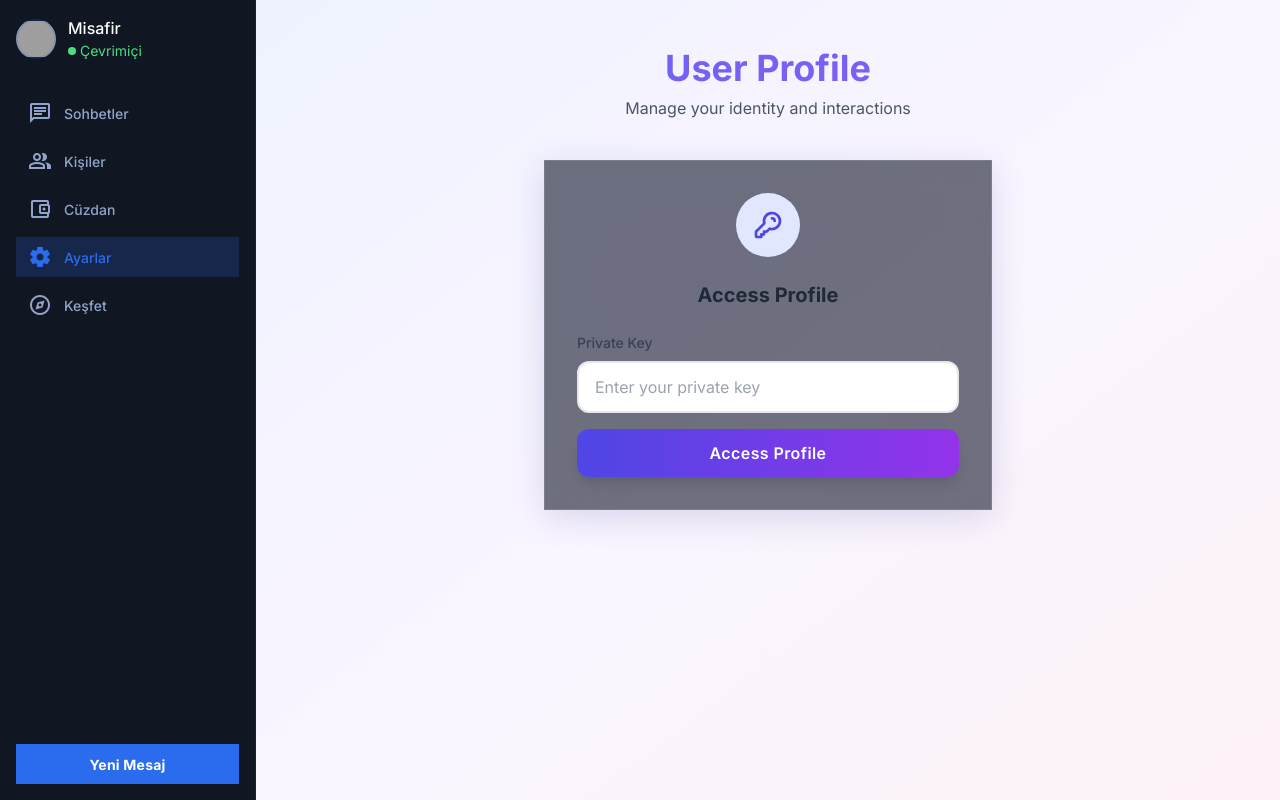
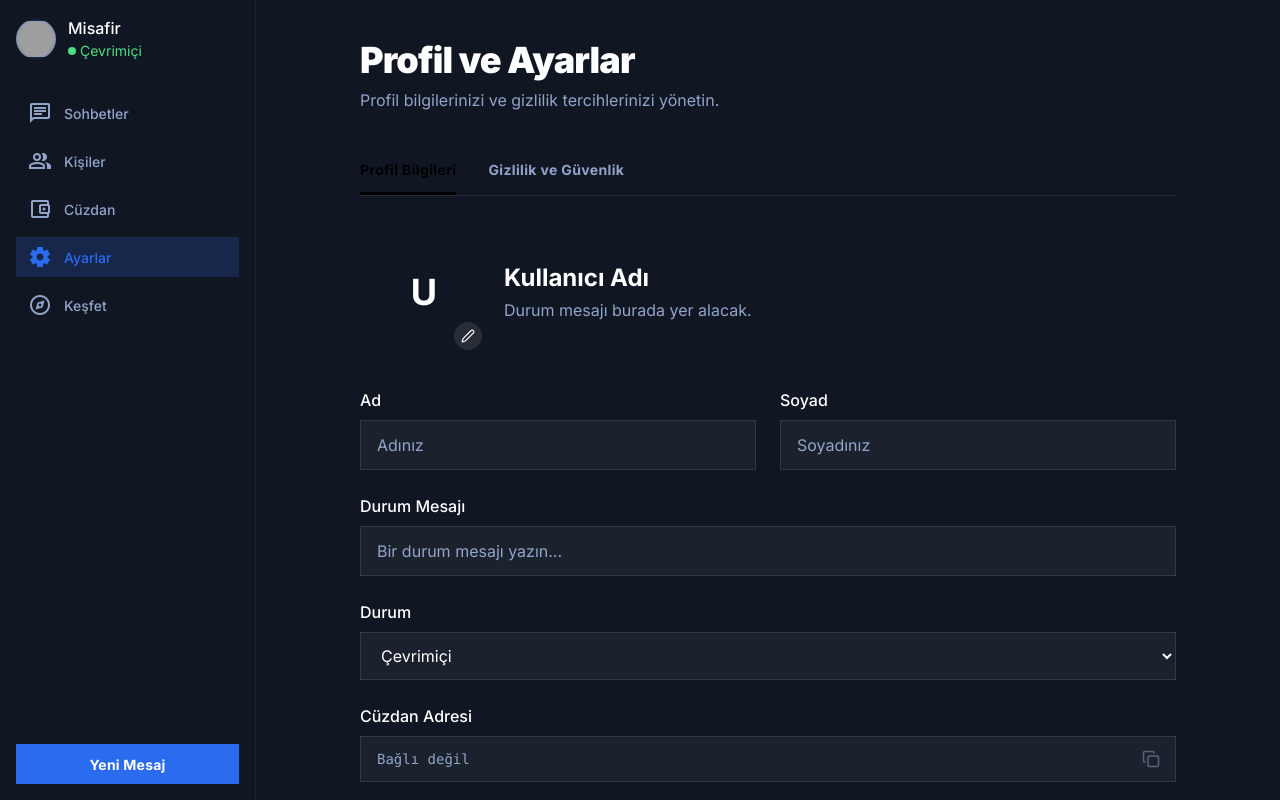
Before and after one commit to LodosLawson/blockchain-messenger, a Next.js app in the folder frontend/: page /profile in a window 1280 px wide. Built offline with nearby package versions, Linux system fonts and the light colour scheme; grey boxes are pictures that could not be loaded.

Commit message:
feat: Apply Stitch design system to Profile page

```diff
--- a/frontend/src/app/profile/page.tsx
+++ b/frontend/src/app/profile/page.tsx
@@ -1,167 +1,185 @@
 "use client";
-import { useState } from 'react';
-import axios from 'axios';
-import { signTransaction, getPublicFromPrivate } from '../../utils/crypto';
-import { API_URL } from '../../config';
+import React, { useState } from 'react';
+import { useWallet } from '../../context/WalletContext';
+import { Copy, Check, Edit2 } from 'lucide-react';
 
 export default function ProfilePage() {
-    const [privateKey, setPrivateKey] = useState('');
-    const [myAddress, setMyAddress] = useState('');
-    const [targetAddress, setTargetAddress] = useState('');
-    const [amount, setAmount] = useState('');
-    const [status, setStatus] = useState('');
-    const [loading, setLoading] = useState(false);
+    const { address, nickname, isConnected } = useWallet();
+    const [activeTab, setActiveTab] = useState('profile');
+    const [firstName, setFirstName] = useState('');
+    const [lastName, setLastName] = useState('');
+    const [bio, setBio] = useState('');
+    const [status, setStatus] = useState('online');
+    const [copied, setCopied] = useState(false);
 
-    const handleLogin = () => {
-        const pub = getPublicFromPrivate(privateKey);
-        if (pub) {
-            setMyAddress(pub);
-        } else {
-            alert('Invalid Private Key');
+    const handleCopyAddress = () => {
+        if (address) {
+            navigator.clipboard.writeText(address);
+            setCopied(true);
+            setTimeout(() => setCopied(false), 2000);
         }
     };
 
-    const sendGift = async () => {
-        if (!myAddress) return;
-        setLoading(true);
-        setStatus('Sending gift...');
-
-        try {
-            const signature = signTransaction(privateKey, amount, targetAddress);
-
-            await axios.post(`${API_URL}/transaction/broadcast`, {
-                amount,
-                sender: myAddress,
-                recipient: targetAddress,
-                signature
-            });
-
-            setStatus('Gift sent successfully!');
-            setAmount('');
-        } catch (error) {
-            console.error(error);
-            setStatus('Failed to send gift.');
-        } finally {
-            setLoading(false);
-        }
+    const handleSave = () => {
+        alert('Profil kaydedildi!');
     };
 
     return (
-        <div className="min-h-screen bg-gradient-to-br from-indigo-50 via-purple-50 to-pink-50 dark:from-gray-900 dark:via-purple-900 dark:to-indigo-900 py-12 px-4 sm:px-6 lg:px-8">
-            <div className="max-w-3xl mx-auto animate-fade-in-up">
-                <div className="text-center mb-10">
-                    <h1 className="text-4xl font-bold gradient-text-primary mb-2">User Profile</h1>
-                    <p className="text-gray-600 dark:text-gray-300">Manage your identity and interactions</p>
+        <div className="min-h-screen bg-background-dark">
+            <div className="mx-auto max-w-4xl p-6 lg:p-10">
+                <div className="mb-8">
+                    <h1 className="text-4xl font-black text-white tracking-tight mb-2">
+                        Profil ve Ayarlar
+                    </h1>
+                    <p className="text-muted-dark text-base">
+                        Profil bilgilerinizi ve gizlilik tercihlerinizi yönetin.
+                    </p>
                 </div>
 
-                {!myAddress ? (
-                    <div className="glass-premium p-8 max-w-md mx-auto">
-                        <div className="w-16 h-16 mx-auto mb-6 bg-indigo-100 dark:bg-indigo-900/30 rounded-full flex items-center justify-center">
-                            <svg className="w-8 h-8 text-indigo-600 dark:text-indigo-400" fill="none" stroke="currentColor" viewBox="0 0 24 24">
-                                <path strokeLinecap="round" strokeLinejoin="round" strokeWidth={2} d="M15 7a2 2 0 012 2m4 0a6 6 0 01-7.743 5.743L11 17H9v2H7v2H4a1 1 0 01-1-1v-2.586a1 1 0 01.293-.707l5.964-5.964A6 6 0 1121 9z" />
-                            </svg>
-                        </div>
-                        <h2 className="text-xl font-bold text-center mb-6 text-gray-800 dark:text-white">Access Profile</h2>
-
-                        <div className="space-y-4">
-                            <div>
-                                <label className="block text-sm font-medium text-gray-700 dark:text-gray-300 mb-2">Private Key</label>
-                                <input
-                                    type="text"
-                                    value={privateKey}
-                                    onChange={(e) => setPrivateKey(e.target.value)}
-                                    className="input-premium"
-                                    placeholder="Enter your private key"
-                                />
-                            </div>
+                <div className="mb-8 border-b border-white/10">
+                    <div className="flex gap-8">
                         <button
-                                onClick={handleLogin}
-                                className="w-full btn-premium py-3 px-4 bg-gradient-to-r from-indigo-600 to-purple-600 text-white rounded-xl shadow-lg"
+                            onClick={() => setActiveTab('profile')}
+                            className={`pb-3 pt-4 border-b-[3px] transition-colors ${activeTab === 'profile'
+                                    ? 'border-stitch-blue text-stitch-blue'
+                                    : 'border-transparent text-muted-dark hover:text-white'
+                                }`}
                         >
-                                Access Profile
+                            <p className="text-sm font-bold tracking-wide">Profil Bilgileri</p>
+                        </button>
+                        <button
+                            onClick={() => setActiveTab('privacy')}
+                            className={`pb-3 pt-4 border-b-[3px] transition-colors ${activeTab === 'privacy'
+                                    ? 'border-stitch-blue text-stitch-blue'
+                                    : 'border-transparent text-muted-dark hover:text-white'
+                                }`}
+                        >
+                            <p className="text-sm font-bold tracking-wide">Gizlilik ve Güvenlik</p>
                         </button>
                     </div>
                 </div>
-                ) : (
+
+                {activeTab === 'profile' && (
                     <div className="space-y-8">
-                        {/* Profile Card */}
-                        <div className="glass-premium p-8 relative overflow-hidden">
-                            <div className="absolute top-0 left-0 w-full h-24 bg-gradient-to-r from-indigo-500 to-purple-500 opacity-20"></div>
-                            <div className="relative flex flex-col md:flex-row items-center md:items-start gap-6">
-                                <div className="w-24 h-24 rounded-full bg-gradient-to-br from-indigo-500 to-purple-500 flex items-center justify-center text-4xl shadow-xl border-4 border-white dark:border-gray-800">
-                                    👤
+                        <div className="flex items-center gap-4">
+                            <div className="relative">
+                                <div className="w-32 h-32 rounded-full bg-gradient-to-br from-stitch-blue to-stitch-purple flex items-center justify-center text-white text-4xl font-bold">
+                                    {nickname ? nickname[0].toUpperCase() : 'U'}
                                 </div>
-                                <div className="text-center md:text-left flex-1">
-                                    <h2 className="text-2xl font-bold text-gray-900 dark:text-white mb-1">Anonymous User</h2>
-                                    <div className="bg-gray-100 dark:bg-gray-800/50 rounded-lg p-2 mb-4 inline-block max-w-full">
-                                        <p className="text-xs font-mono text-gray-500 dark:text-gray-400 break-all">{myAddress}</p>
+                                <button className="absolute bottom-1 right-1 w-8 h-8 bg-white/10 hover:bg-white/20 backdrop-blur-sm rounded-full flex items-center justify-center text-white border-2 border-sidebar-bg transition-colors">
+                                    <Edit2 size={14} />
+                                </button>
                             </div>
-                                    <div className="flex justify-center md:justify-start space-x-6 text-sm">
-                                        <div className="text-center">
-                                            <span className="block font-bold text-lg text-gray-900 dark:text-white">0</span>
-                                            <span className="text-gray-500">Following</span>
-                                        </div>
-                                        <div className="text-center">
-                                            <span className="block font-bold text-lg text-gray-900 dark:text-white">0</span>
-                                            <span className="text-gray-500">Followers</span>
+                            <div>
+                                <h2 className="text-2xl font-bold text-white mb-1">
+                                    {nickname || 'Kullanıcı Adı'}
+                                </h2>
+                                <p className="text-muted-dark">
+                                    Durum mesajı burada yer alacak.
+                                </p>
                             </div>
                         </div>
+
+                        <div className="space-y-6">
+                            <div className="grid grid-cols-1 md:grid-cols-2 gap-6">
+                                <div>
+                                    <label className="block text-white text-base font-medium mb-2">
+                                        Ad
+                                    </label>
+                                    <input
+                                        type="text"
+                                        value={firstName}
+                                        onChange={(e) => setFirstName(e.target.value)}
+                                        className="w-full bg-white/5 border border-white/10 rounded-lg px-4 py-3 text-white placeholder:text-muted-dark focus:outline-none focus:border-stitch-blue/50 focus:ring-2 focus:ring-stitch-blue/20 transition-all"
+                                        placeholder="Adınız"
+                                    />
+                                </div>
+                                <div>
+                                    <label className="block text-white text-base font-medium mb-2">
+                                        Soyad
+                                    </label>
+                                    <input
+                                        type="text"
+                                        value={lastName}
+                                        onChange={(e) => setLastName(e.target.value)}
+                                        className="w-full bg-white/5 border border-white/10 rounded-lg px-4 py-3 text-white placeholder:text-muted-dark focus:outline-none focus:border-stitch-blue/50 focus:ring-2 focus:ring-stitch-blue/20 transition-all"
+                                        placeholder="Soyadınız"
+                                    />
+                                </div>
+                            </div>
+
+                            <div>
+                                <label className="block text-white text-base font-medium mb-2">
+                                    Durum Mesajı
+                                </label>
+                                <input
+                                    type="text"
+                                    value={bio}
+                                    onChange={(e) => setBio(e.target.value)}
+                                    className="w-full bg-white/5 border border-white/10 rounded-lg px-4 py-3 text-white placeholder:text-muted-dark focus:outline-none focus:border-stitch-blue/50 focus:ring-2 focus:ring-stitch-blue/20 transition-all"
+                                    placeholder="Bir durum mesajı yazın..."
+                                />
+                            </div>
+
+                            <div>
+                                <label className="block text-white text-base font-medium mb-2">
+                                    Durum
+                                </label>
+                                <select
+                                    value={status}
+                                    onChange={(e) => setStatus(e.target.value)}
+                                    className="w-full bg-white/5 border border-white/10 rounded-lg px-4 py-3 text-white focus:outline-none focus:border-stitch-blue/50 focus:ring-2 focus:ring-stitch-blue/20 transition-all"
+                                >
+                                    <option value="online">Çevrimiçi</option>
+                                    <option value="away">Dışarıda</option>
+                                    <option value="dnd">Rahatsız Etmeyin</option>
+                                    <option value="invisible">Görünmez</option>
+                                </select>
+                            </div>
+
+                            <div>
+                                <label className="block text-white text-base font-medium mb-2">
+                                    Cüzdan Adresi
+                                </label>
+                                <div className="relative">
+                                    <input
+                                        type="text"
+                                        value={address || 'Bağlı değil'}
+                                        readOnly
+                                        className="w-full bg-white/5 border border-white/10 rounded-lg px-4 py-3 pr-12 text-muted-dark font-mono text-sm"
+                                    />
+                                    <button
+                                        onClick={handleCopyAddress}
+                                        disabled={!address}
+                                        className="absolute right-2 top-1/2 -translate-y-1/2 p-2 hover:bg-white/10 rounded-md text-muted-dark hover:text-white transition-colors disabled:opacity-50 disabled:cursor-not-allowed"
+                                    >
+                                        {copied ? <Check size={18} /> : <Copy size={18} />}
+                                    </button>
                                 </div>
                             </div>
                         </div>
 
-                        {/* Actions Card */}
-                        <div className="glass-premium p-8">
-                            <h3 className="text-xl font-bold mb-6 text-gray-800 dark:text-white flex items-center gap-2">
-                                <span>🎁</span> Send Gift / Follow
-                            </h3>
-                            <div className="space-y-6">
-                                <div>
-                                    <label className="block text-sm font-bold text-gray-700 dark:text-gray-300 mb-2">Target Address</label>
-                                    <input
-                                        type="text"
-                                        value={targetAddress}
-                                        onChange={(e) => setTargetAddress(e.target.value)}
-                                        className="input-premium font-mono text-sm"
-                                        placeholder="Public Key of user to gift"
-                                    />
-                                </div>
-                                <div>
-                                    <label className="block text-sm font-bold text-gray-700 dark:text-gray-300 mb-2">Amount (COIN)</label>
-                                    <div className="relative">
-                                        <input
-                                            type="number"
-                                            value={amount}
-                                            onChange={(e) => setAmount(e.target.value)}
-                                            className="input-premium"
-                                            placeholder="10"
-                                        />
-                                        <div className="absolute right-4 top-3 text-gray-400 font-bold text-sm">COIN</div>
+                        <div className="flex justify-end gap-3 pt-6 border-t border-white/10">
+                            <button className="px-6 py-2.5 bg-white/5 hover:bg-white/10 text-white rounded-lg font-bold transition-colors">
+                                İptal
+                            </button>
+                            <button
+                                onClick={handleSave}
+                                className="px-6 py-2.5 bg-gradient-to-r from-stitch-blue to-stitch-purple hover:opacity-90 text-white rounded-lg font-bold transition-opacity"
+                            >
+                                Değişiklikleri Kaydet
+                            </button>
                         </div>
                     </div>
-                                <button
-                                    onClick={sendGift}
-                                    disabled={loading}
-                                    className="w-full btn-premium py-4 bg-gradient-to-r from-pink-500 to-rose-500 hover:from-pink-600 hover:to-rose-600 text-white font-bold rounded-xl shadow-lg flex items-center justify-center gap-2"
-                                >
-                                    {loading ? (
-                                        <svg className="animate-spin h-5 w-5 text-white" xmlns="http://www.w3.org/2000/svg" fill="none" viewBox="0 0 24 24">
-                                            <circle className="opacity-25" cx="12" cy="12" r="10" stroke="currentColor" strokeWidth="4"></circle>
-                                            <path className="opacity-75" fill="currentColor" d="M4 12a8 8 0 018-8V0C5.373 0 0 5.373 0 12h4zm2 5.291A7.962 7.962 0 014 12H0c0 3.042 1.135 5.824 3 7.938l3-2.647z"></path>
-                                        </svg>
-                                    ) : (
-                                        <>Send Gift 🎁</>
                 )}
-                                </button>
-                                {status && (
-                                    <div className={`p-4 rounded-xl text-center text-sm font-medium animate-fade-in ${status.includes('success')
-                                            ? 'bg-green-100 text-green-800 border border-green-200'
-                                            : 'bg-blue-100 text-blue-800 border border-blue-200'
-                                        }`}>
-                                        {status}
-                                    </div>
-                                )}
-                            </div>
+
+                {activeTab === 'privacy' && (
+                    <div className="space-y-6">
+                        <div className="bg-white/5 border border-white/10 rounded-xl p-6">
+                            <h3 className="text-xl font-bold text-white mb-4">Gizlilik Ayarları</h3>
+                            <p className="text-muted-dark">
+                                Gizlilik ayarları yakında eklenecek...
+                            </p>
                         </div>
                     </div>
                 )}
```
Lines whose indentation alone changed are shown as unchanged.
